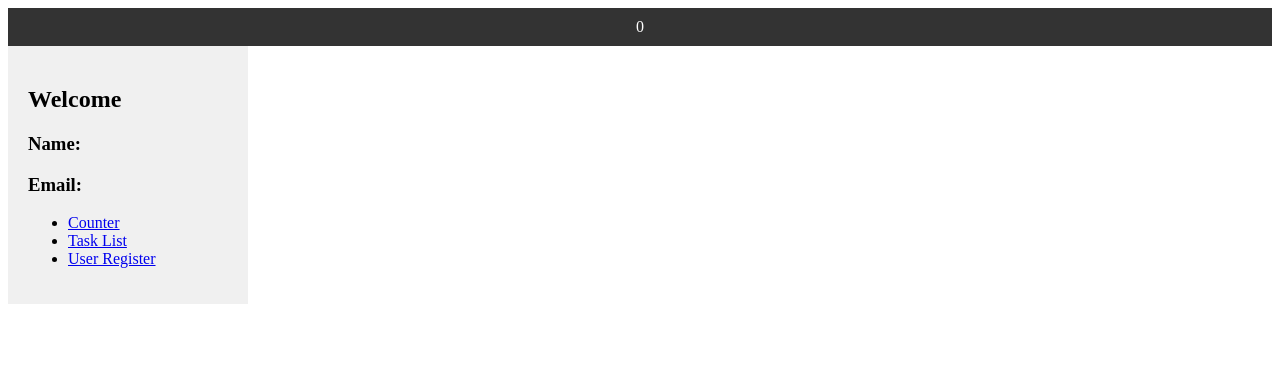
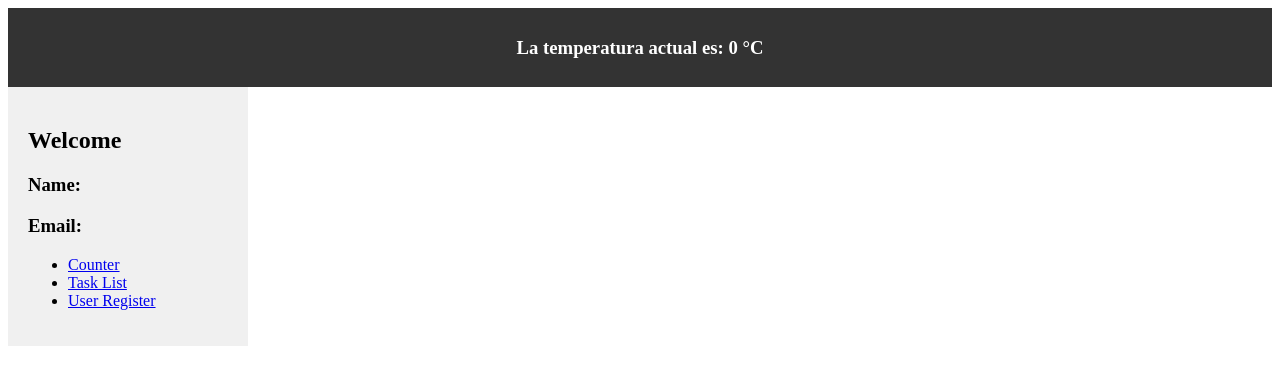
Before and after one commit to juandgv/Learning-Vue3, a Vue app: page / in a window 1280 px wide. Shown: the top 384 px of the page. Built offline with nearby package versions, Linux system fonts and the light colour scheme; no server answers.

Commit message:
Update AppWeather component to display current temperature with a heading

```diff
--- a/src/components/AppWeather.vue
+++ b/src/components/AppWeather.vue
@@ -1,5 +1,5 @@
 <template>
-  {{ weatherStore.temperature }}
+  <h3>La temperatura actual es: {{ weatherStore.temperature }} °C</h3>
 </template>
 
 <script setup>
```
